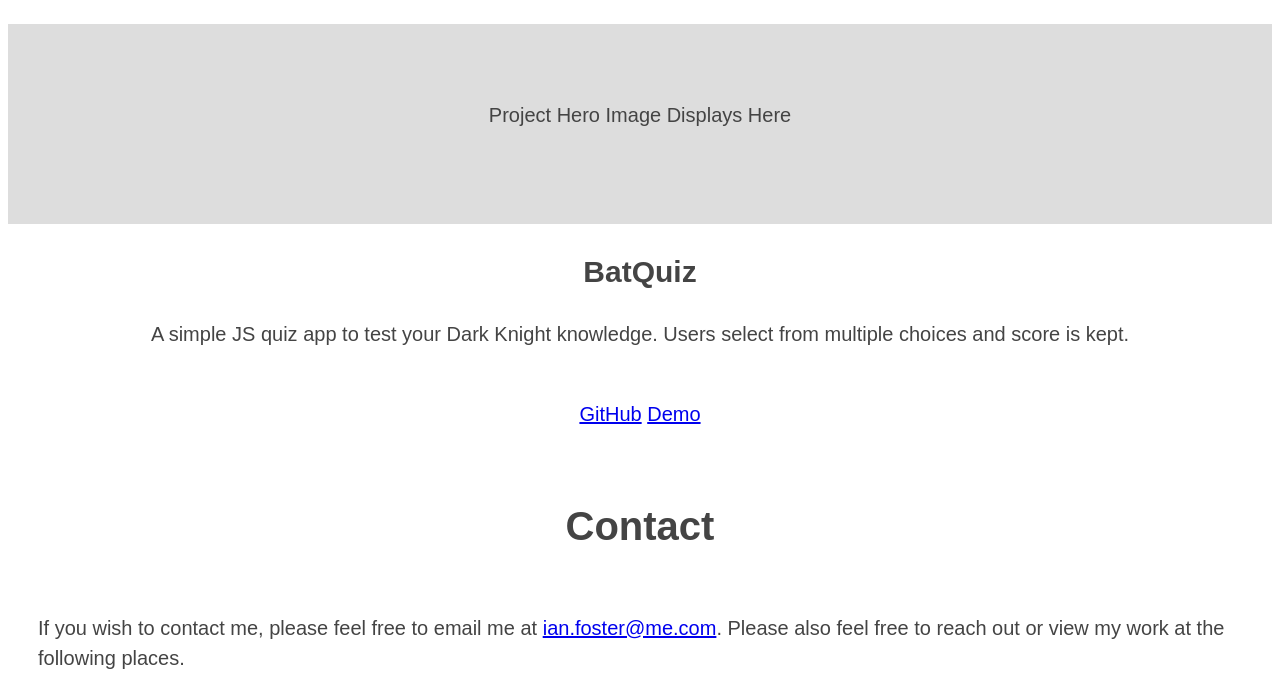
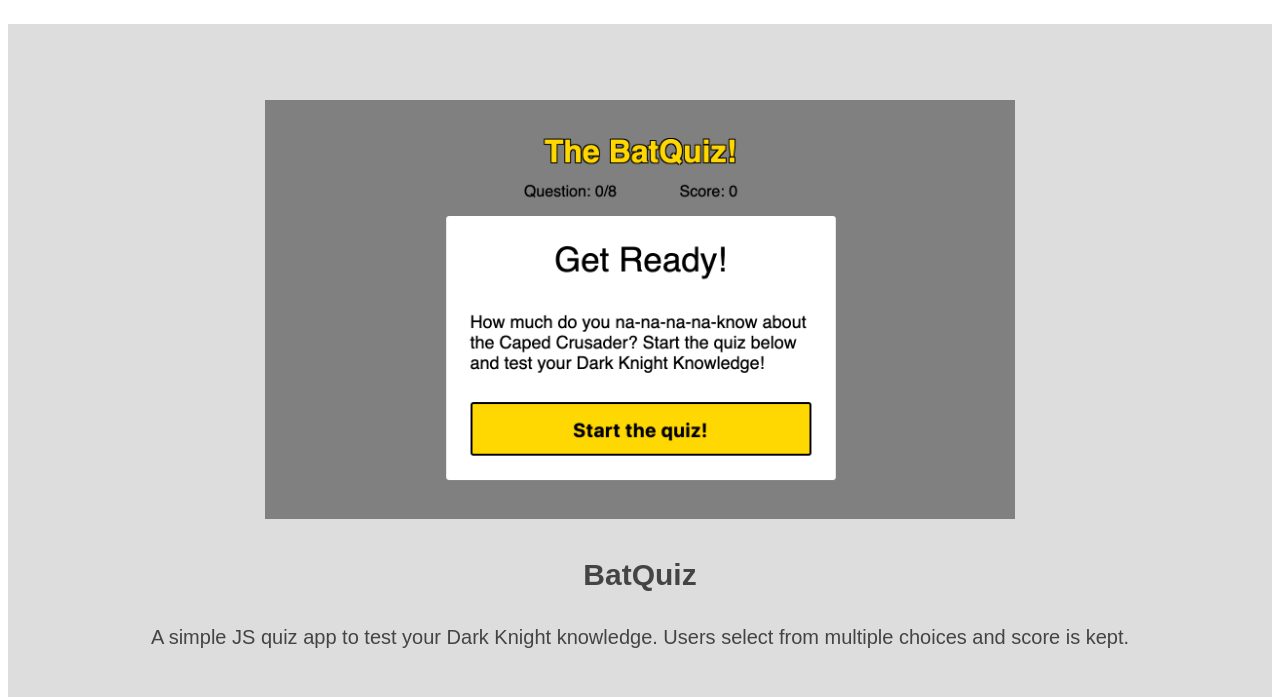
Before and after one commit to ifostastic/portfolio, a plain HTML site: page index.html in a window 1280 px wide. Shown: the part 463-1160 px from the top of the page. Drawn offline with Linux system fonts and the light colour scheme.

Commit message:
added project image

```diff
--- a/index.html
+++ b/index.html
@@ -20,12 +20,12 @@
             <p id="bio">Hi, my name is Ian. I am an aspiring web developer and currently enrolled in Thinkful’s Full Stack Engineering program. My interest in coding stems from a love of fixing and refining ideas to be their best possible versions, while maintaining efficiency. I have a voracious appetite for new ideas and experiences, and the ever growing field of technology is a perfect fit. Outside of web development, I can be found reading, cooking, playing games, and traveling.</p>
         <h1 class="header">Projects</h1>
         <section class="image">
-            Project Hero Image Displays Here
-        </section>
+            <img src="batquizhero.png">
             <h2>BatQuiz</h2>
             <p>A simple JS quiz app to test your Dark Knight knowledge. Users select from multiple choices and score is kept.</p><br>
             <a href="https://github.com/ifostastic/Batquiz">GitHub</a>
             <a href="https://ifostastic.github.io/Batquiz/">Demo</a>
+        </section>
         <h1 class="header">Contact</h1>
             <p id="contact">If you wish to contact me, please feel free to email me at <a href="mailto: ian.foster@me.com">ian.foster@me.com</a>. Please also feel free to reach out or view my work at the following places.</p><br>
             <ul id="contact-links">
--- a/style.css
+++ b/style.css
@@ -62,3 +62,9 @@
   .header {
       padding-top: 40px;
   }
+
+  img {
+      width: 100%;
+      height: auto;
+      max-width: 750px;
+  }
```
Also changed, not shown: batquizhero.png (added).
